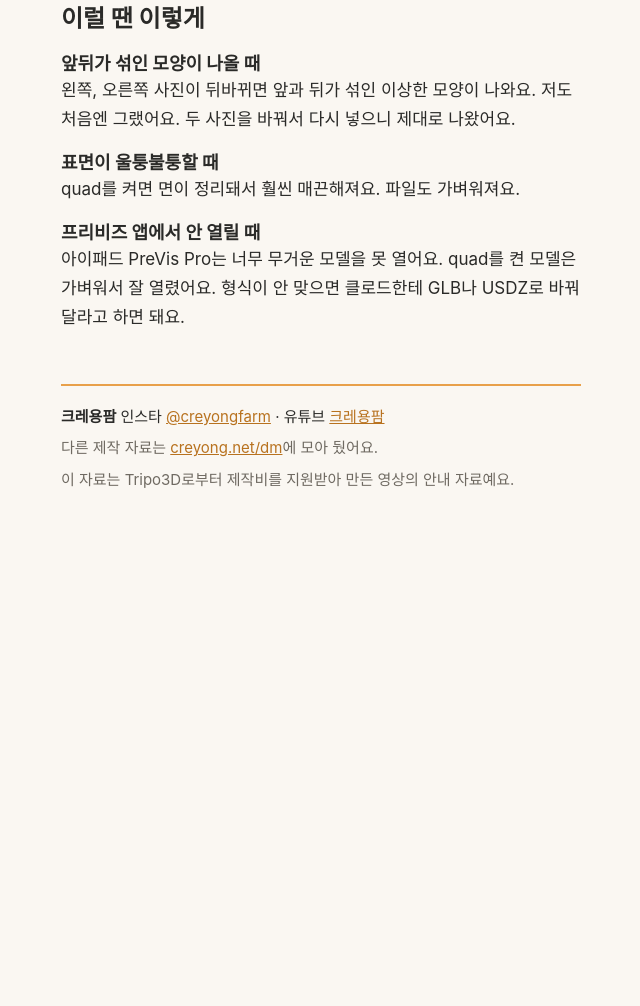
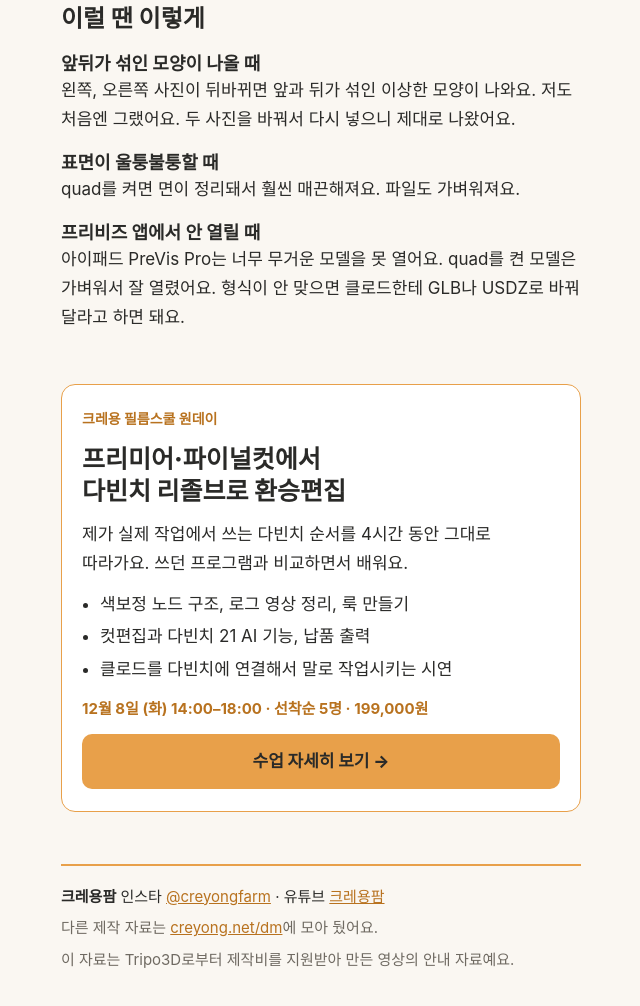
Before and after one commit to creyongfarm-design/portfolio, a plain HTML site: page dm/tripo/index.html in a window 1280 px wide. Shown: the part 4963-5969 px from the top of the page, without its empty margins (319-959 px from the left). Before the commit the page ends 5519 px from the top, so only its background shows below. Drawn offline with Linux system fonts and the light colour scheme; a web font is replaced by a local one.

Commit message:
트라이포 자료: 환승편집 원데이 수업 안내 추가
Co-Authored-By: Claude Opus 5.5 <noreply@anthropic.com>

```diff
--- a/dm/tripo/index.html
+++ b/dm/tripo/index.html
@@ -40,6 +40,12 @@ figcaption{font-size:13.5px;line-height:1.45;color:var(--sub)}
 .grid4 img{aspect-ratio:7/6;object-fit:cover;border-radius:8px}
 .grid4 img.side{aspect-ratio:2/1}
 .dark{background:#141414}
+.ad{background:var(--card);border:1.5px solid var(--amber);border-radius:14px;padding:22px 20px;display:flex;flex-direction:column;gap:12px}
+.ad .tag{margin:0}
+.ad h2{font:800 25px/1.3 var(--body)}
+.ad ul{margin:0;padding-left:18px;display:flex;flex-direction:column;gap:4px}
+.ad .meta{font-size:15px;font-weight:700;color:var(--amber-deep)}
+.ad a.go{display:block;text-align:center;background:var(--amber);color:var(--ink);font-weight:800;text-decoration:none;border-radius:10px;padding:13px}
 .hero video{border-radius:10px;aspect-ratio:9/16;max-height:62vh;width:auto;align-self:center}
 .lead{font-size:19px;line-height:1.6;font-weight:700}
 
@@ -182,6 +188,19 @@ pbr 켜고 텍스처는 detailed로.
   </article>
 </section>
 
+<aside class="ad">
+  <p class="tag">크레용 필름스쿨 원데이</p>
+  <h2>프리미어·파이널컷에서<br>다빈치 리졸브로 환승편집</h2>
+  <p>제가 실제 작업에서 쓰는 다빈치 순서를 4시간 동안 그대로 따라가요. 쓰던 프로그램과 비교하면서 배워요.</p>
+  <ul>
+    <li>색보정 노드 구조, 로그 영상 정리, 룩 만들기</li>
+    <li>컷편집과 다빈치 21 AI 기능, 납품 출력</li>
+    <li>클로드를 다빈치에 연결해서 말로 작업시키는 시연</li>
+  </ul>
+  <p class="meta">12월 8일 (화) 14:00–18:00 · 선착순 5명 · 199,000원</p>
+  <a class="go" href="/oneday/?utm_source=dm_tripo&amp;utm_medium=dm&amp;utm_campaign=tripo">수업 자세히 보기 →</a>
+</aside>
+
 <footer>
   <p><b>크레용팜</b> 인스타 <a href="https://www.instagram.com/creyongfarm/">@creyongfarm</a> · 유튜브 <a href="https://www.youtube.com/@creyongfarm">크레용팜</a></p>
   <p class="sub">다른 제작 자료는 <a href="/dm/">creyong.net/dm</a>에 모아 뒀어요.</p>
```
